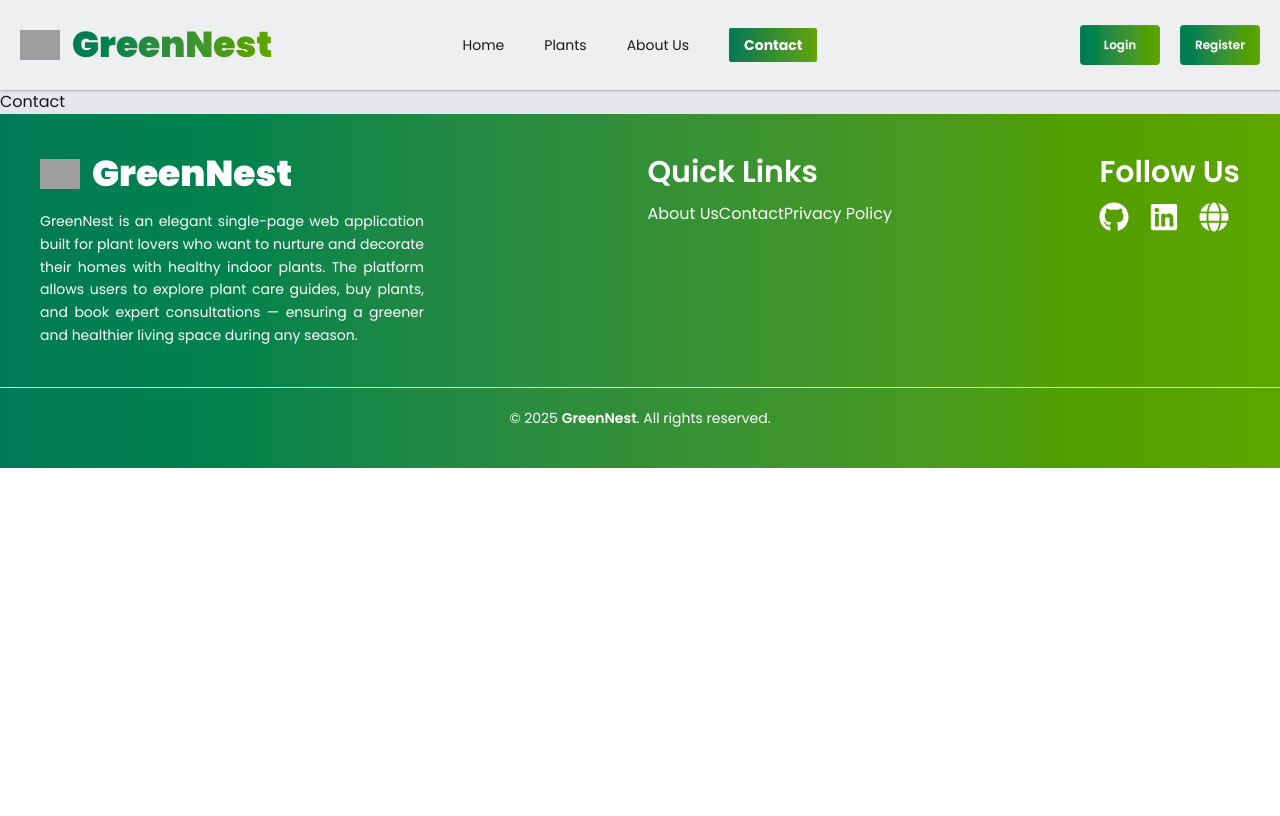
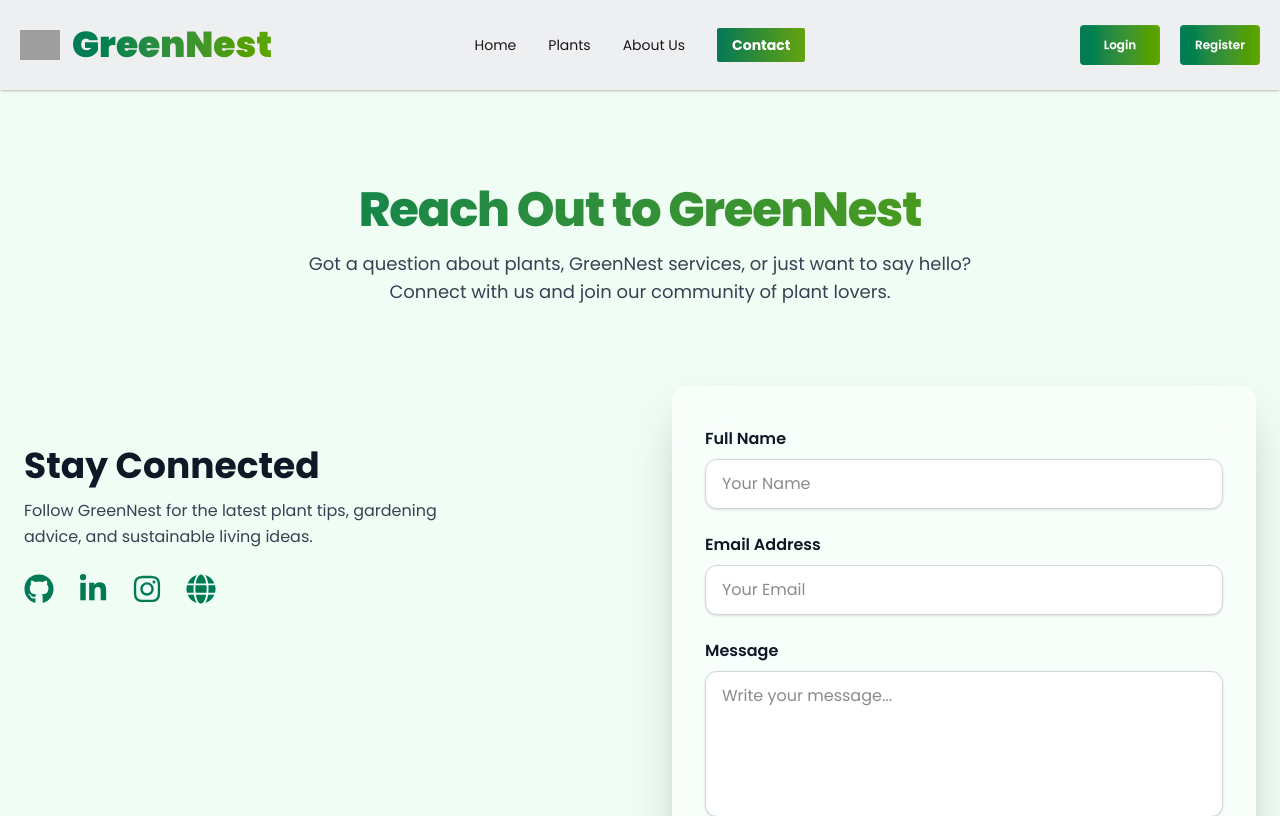
Before and after one commit to syedshafinahmed/GreenNest, a React (Vite) app: page /contact in a window 1280 px wide. Shown: the top 816 px of the page. Built offline with nearby package versions, Linux system fonts and the light colour scheme; no server answers; grey boxes are pictures that could not be loaded.

Commit message:
Updated Contact Page

```diff
--- a/src/Components/Contact/Contact.jsx
+++ b/src/Components/Contact/Contact.jsx
@@ -1,9 +1,112 @@
-import React from 'react';
+import React from "react";
+import { motion } from "framer-motion";
+import AOS from "aos";
+import "aos/dist/aos.css";
+import { FaGithub, FaLinkedinIn, FaInstagram, FaGlobe } from "react-icons/fa";
 
 const Contact = () => {
+  const FormField = ({ label, type, placeholder }) => (
+    <div className="flex flex-col">
+      <label className="font-semibold text-gray-900 mb-2">{label}</label>
+      <input
+        type={type}
+        placeholder={placeholder}
+        className="w-full px-4 py-3 rounded-xl bg-white border border-gray-300
+                   focus:border-emerald-700 outline-none transition shadow-sm"
+      />
+    </div>
+  );
+
+  const SocialIcon = ({ href, children }) => (
+    <motion.a
+      whileHover={{ scale: 1.2, y: -2 }}
+      className="text-emerald-700 cursor-pointer transition"
+      href={href}
+      target="_blank"
+    >
+      {children}
+    </motion.a>
+  );
+
+
   return (
-    <div>
-      Contact
+    <div className="max-w-7xl mx-auto px-6 py-24 bg-green-50">
+      <motion.h1
+        initial={{ opacity: 0, y: -20 }}
+        animate={{ opacity: 1, y: 0 }}
+        transition={{ duration: 0.6 }}
+        className="text-center text-4xl md:text-5xl font-extrabold tracking-tight
+                   bg-linear-to-r from-emerald-700 to-lime-600 bg-clip-text text-transparent"
+      >
+        Reach Out to GreenNest
+      </motion.h1>
+
+      <p className="mt-4 text-center text-gray-700 max-w-2xl mx-auto text-lg">
+        Got a question about plants, GreenNest services, or just want to say hello?
+        Connect with us and join our community of plant lovers.
+      </p>
+
+      <div className="mt-20 grid grid-cols-1 md:grid-cols-2 gap-16 items-start">
+
+        <motion.div
+          data-aos="fade-right"
+          className="flex flex-col items-center md:items-start py-15"
+        >
+          <h2 className="text-3xl md:text-4xl font-bold text-gray-900">
+            Stay Connected
+          </h2>
+
+          <p className="text-gray-700 mt-3 leading-relaxed max-w-md">
+            Follow GreenNest for the latest plant tips, gardening advice, and sustainable living ideas.
+          </p>
+
+          <div className="flex gap-6 text-3xl mt-6">
+            <SocialIcon href="https://github.com/syedshafinahmed">
+              <FaGithub />
+            </SocialIcon>
+            <SocialIcon href="https://www.linkedin.com/in/syed-shafin-ahmed/">
+              <FaLinkedinIn />
+            </SocialIcon>
+            <SocialIcon href="https://www.instagram.com/__shafin__ahmed/">
+              <FaInstagram />
+            </SocialIcon>
+            <SocialIcon href="https://syedshafinahmed.pages.dev/">
+              <FaGlobe />
+            </SocialIcon>
+          </div>
+        </motion.div>
+
+        <motion.form
+          data-aos="fade-left"
+          initial={{ opacity: 0 }}
+          animate={{ opacity: 1 }}
+          transition={{ delay: 0.25 }}
+          className="bg-white/50 backdrop-blur-xl px-8 py-10 rounded-2xl shadow-2xl
+                     border border-white/30 space-y-6"
+        >
+          <FormField label="Full Name" type="text" placeholder="Your Name" />
+          <FormField label="Email Address" type="email" placeholder="Your Email" />
+
+          <div className="flex flex-col">
+            <label className="font-semibold text-gray-900 mb-2">Message</label>
+            <textarea
+              rows="5"
+              placeholder="Write your message..."
+              className="w-full px-4 py-3 rounded-xl bg-white border border-gray-300
+                         focus:border-emerald-700 outline-none transition resize-none shadow-sm"
+            ></textarea>
+          </div>
+
+          <motion.button
+            whileHover={{ scale: 1.05 }}
+            whileTap={{ scale: 0.97 }}
+            className="w-full py-3 font-bold text-white rounded-xl bg-linear-to-r
+                       from-emerald-700 to-lime-600 shadow-lg tracking-wide"
+          >
+            Send Message
+          </motion.button>
+        </motion.form>
+      </div>
     </div>
   );
 };
--- a/src/Components/Footer/Footer.jsx
+++ b/src/Components/Footer/Footer.jsx
@@ -19,7 +19,7 @@ const Footer = () => {
 
         <div>
           <h3 className='text-2xl md:text-3xl font-semibold mb-3'>Quick Links</h3>
-          <ul className="space-y-2">
+          <ul className="space-y-2 flex flex-col">
             <Link to='/about-us' className='hover:text-lime-200 transition cursor-pointer'>About Us</Link>
             <Link to='/contact' className='hover:text-lime-200 transition cursor-pointer'>Contact</Link>
             <Link className='hover:text-lime-200 transition cursor-pointer'>Privacy Policy</Link>
--- a/src/Components/Navbar/Navbar.jsx
+++ b/src/Components/Navbar/Navbar.jsx
@@ -19,7 +19,7 @@ const Navbar = () => {
 
   const links =
     <>
-      <nav className='flex gap-x-10 justify-center items-center '>
+      <nav className='flex gap-x-8 justify-center items-center '>
         <NavLink className="hover:scale-105 transition text-xs md:text-sm" to='/'>Home</NavLink>
         <NavLink className="hover:scale-105 transition text-xs md:text-sm" to='/plants'>Plants</NavLink>
         <NavLink className="hover:scale-105 transition text-xs md:text-sm" to='/about-us'>About Us</NavLink>
--- a/src/main.jsx
+++ b/src/main.jsx
@@ -1,4 +1,4 @@
-import { StrictMode, Suspense, useEffect } from 'react'
+import { StrictMode, Suspense } from 'react'
 import { createRoot } from 'react-dom/client'
 import './index.css';
 import AOS from 'aos';
@@ -14,7 +14,7 @@ import Register from './Components/Register/Register.jsx';
 import { FadeLoader } from 'react-spinners';
 import AuthProvider from './Components/Provider/AuthProvider.jsx';
 import PlantDetails from './Components/PlantDetails/PlantDetails.jsx';
-import PrivateRoute from './Components/PrivateRoute/PrivateRoute.jsx';
+// import PrivateRoute from './Components/PrivateRoute/PrivateRoute.jsx';
 import Loading from './Components/Loading/Loading.jsx';
 import AboutUs from './Components/AboutUs/AboutUs.jsx';
 import Contact from './Components/Contact/Contact.jsx';
```
